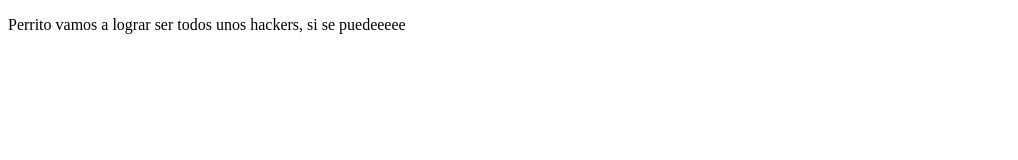
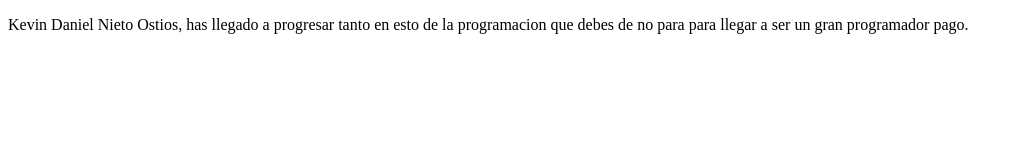
Before and after one commit to kdnietoo/proyectoDemoCursoPrework, a plain HTML site: page index.html in a window 1280 px wide. Shown: the whole page, without its empty margins (0-1018 px from the left). Drawn offline with Linux system fonts and the light colour scheme.

Commit message:
Cambios hechos para motivacion

```diff
--- a/index.html
+++ b/index.html
@@ -8,7 +8,8 @@
 </head>
 <body>
     <p>
-        Perrito vamos a lograr ser todos unos hackers, si se puedeeeee
+        Kevin Daniel Nieto Ostios, has llegado a progresar tanto en esto de la programacion
+        que debes de no para para llegar a ser un gran programador pago.
     </p>
 </body>
 </html>
```
